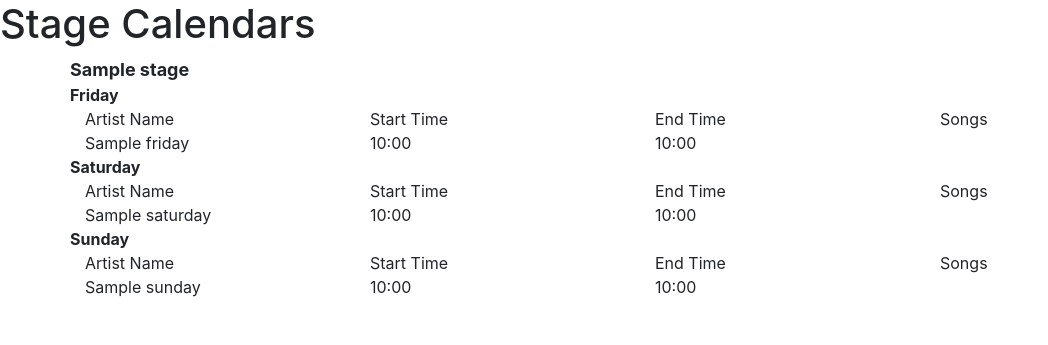
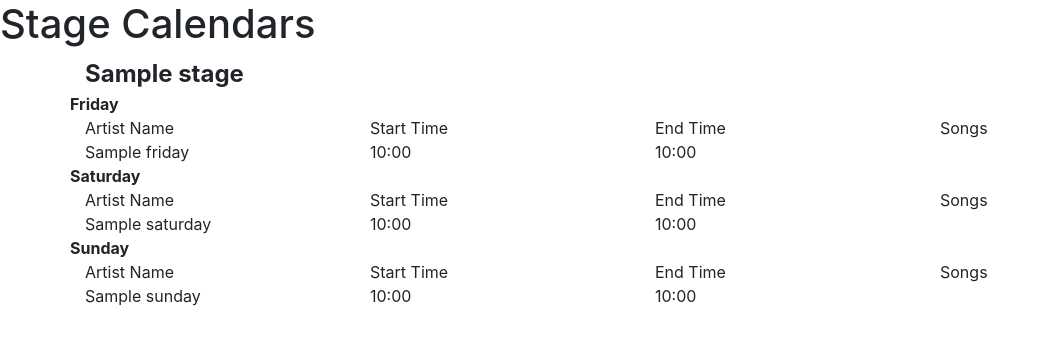
Before and after one commit to henrivrod/coachella, a Flask app: template templates/stages.html in a window 1280 px wide. Shown: the top 345 px of the page, without its empty margins (0-1048 px from the left). Run offline with Flask 2, Linux system fonts and the light colour scheme; the template is opened without the code that fills it: most values are stand-ins (such as "Sample title", 1, 10 or a date in 2020); parts of the project's set-up code (start-up, migrations or seed data) failed here and were passed over.

Commit message:
Starting stage page

```diff
--- a/templates/stages.html
+++ b/templates/stages.html
@@ -3,7 +3,7 @@
 
 <style>
     .stage{
-        font-size: large;
+        font-size: x-large;
         font-weight: bold;
     }
     .day{
@@ -13,10 +13,9 @@
 
 <body>
 <h1>Stage Calendars</h1>
-
 <div class="container">
     {% for s in stages %}
-        <div class="row stage">
+        <div class="stage">
         {{ s.stage_name }}
         </div>
             {% set id = s.stage_id %}
```
